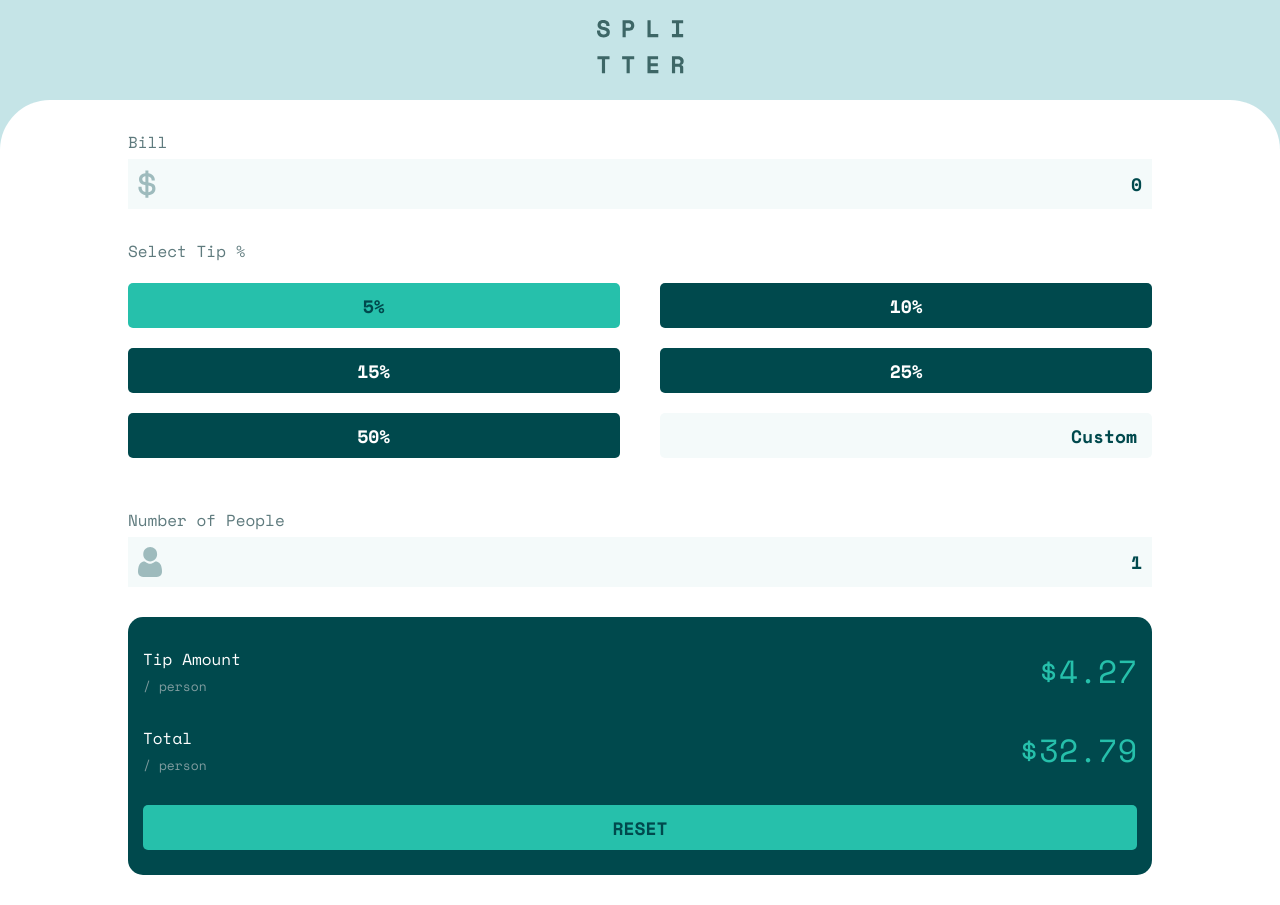
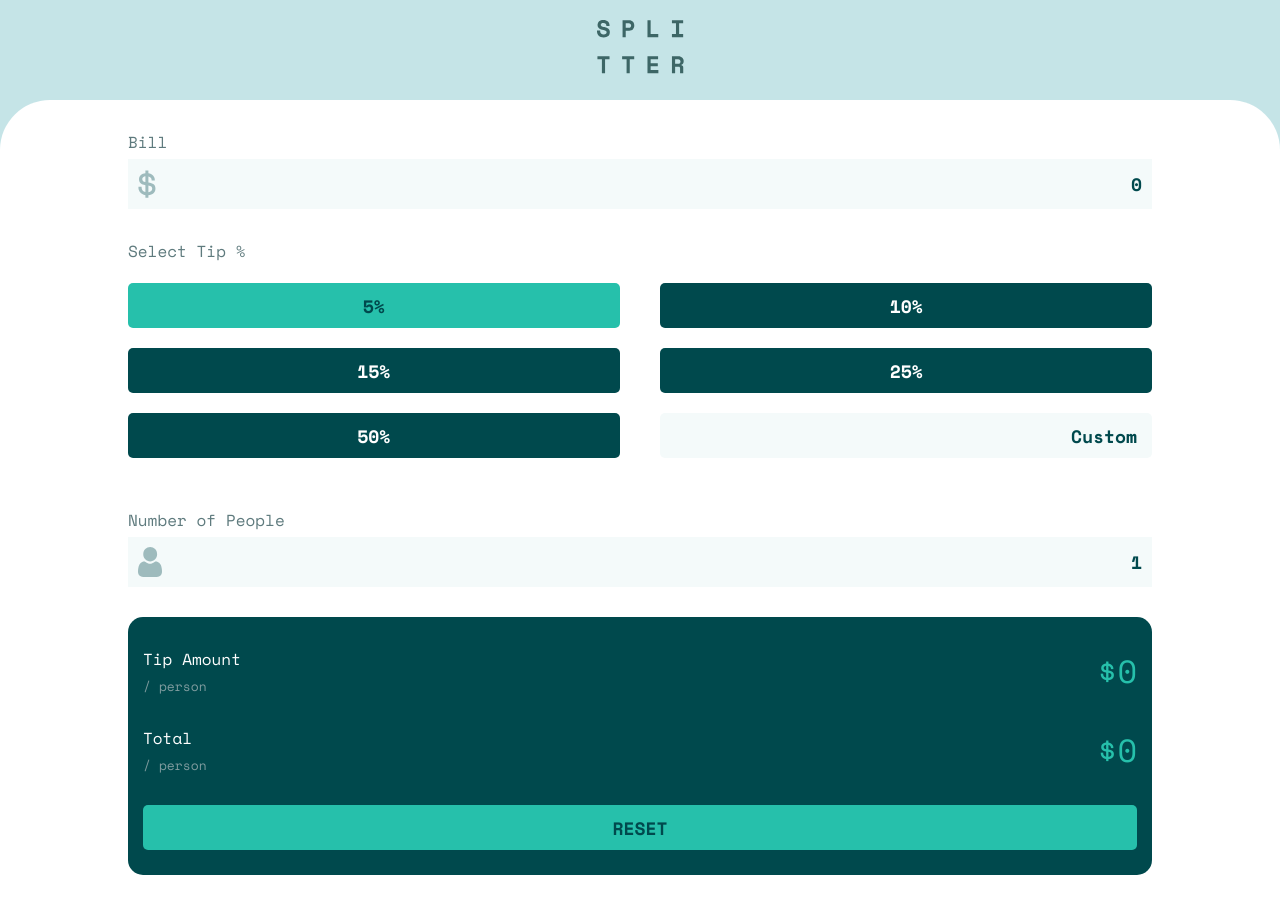
Before and after one commit to cjislegit/tip_calculator, a React (Create React App) app: page / in a window 1280 px wide. Built offline with nearby package versions, Linux system fonts and the light colour scheme.

Commit message:
Created state for tipTotal and total and passed them as props to total component

```diff
--- a/src/App.js
+++ b/src/App.js
@@ -10,6 +10,8 @@ function App() {
   const [billAmount, setBillAmount] = useState(0);
   const [tipAmout, setTipAmount] = useState(5);
   const [numberOfPeople, setNumberOfPeople] = useState(1);
+  const [tipTotal, setTipTotal] = useState(0);
+  const [total, setTotal] = useState(0);
 
   return (
     <div className='App'>
@@ -23,7 +25,7 @@ function App() {
           numberOfPeople={numberOfPeople}
           setNumberOfPeople={setNumberOfPeople}
         />
-        <Total tipAmout={tipAmout} />
+        <Total tipTotal={tipTotal} total={total} />
       </div>
     </div>
   );
--- a/src/Total.js
+++ b/src/Total.js
@@ -1,6 +1,6 @@
 import styles from './Total.module.css';
 
-const Total = () => {
+const Total = ({ tipTotal, total }) => {
   return (
     <div className={styles.total}>
       <div className={styles.totalTipAmount}>
@@ -8,18 +8,16 @@ const Total = () => {
           <div className={styles.totalTop}>Tip Amount</div>
           <div className={styles.totalBottom}>/ person</div>
         </div>
-        <div className={styles.totalRight}>$4.27</div>
+        <div className={styles.totalRight}>${tipTotal}</div>
       </div>
       <div className={styles.toalAmount}>
         <div className={styles.totalLeft}>
           <div className={styles.totalTop}>Total</div>
           <div className={styles.totalBottom}>/ person</div>
         </div>
-        <div className={styles.totalRight}>$32.79</div>
+        <div className={styles.totalRight}>${total}</div>
       </div>
-      <button className={styles.totalReset} value='5'>
-        RESET
-      </button>
+      <button className={styles.totalReset}>RESET</button>
     </div>
   );
 };
```
